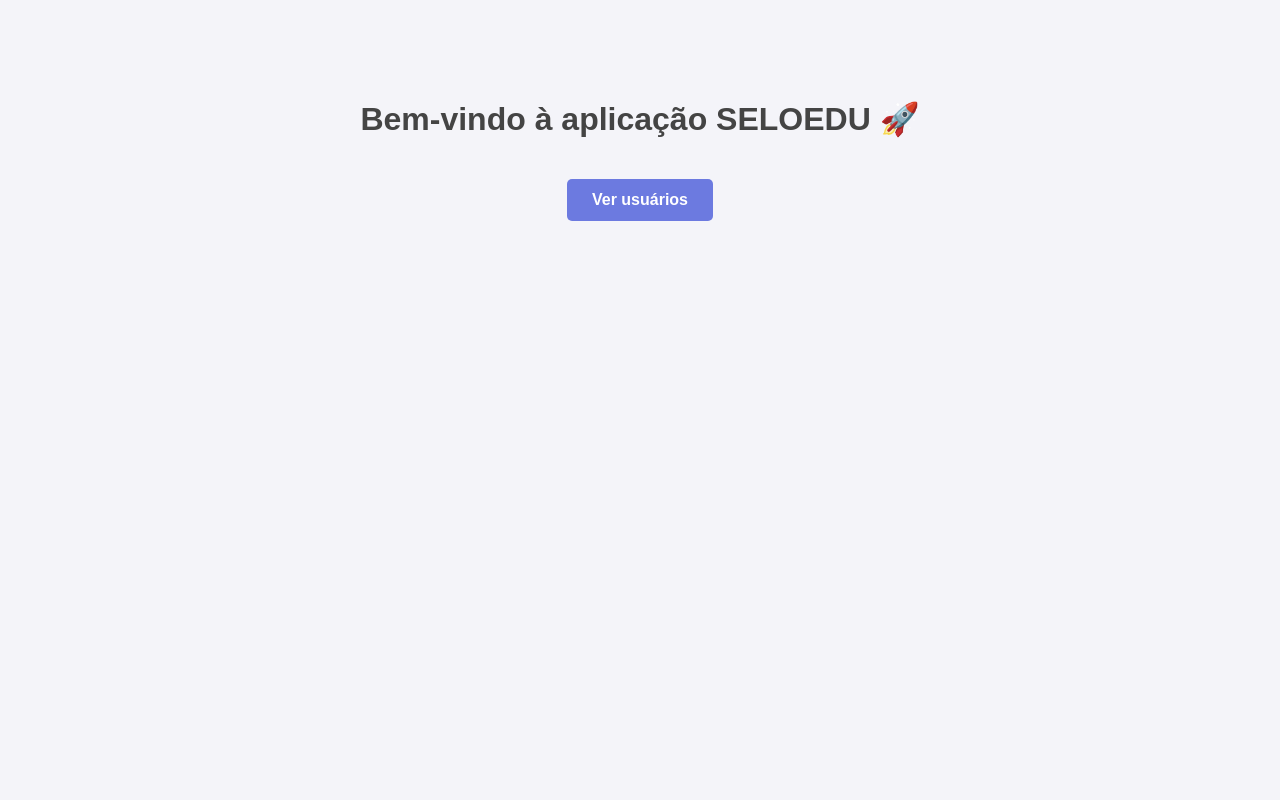
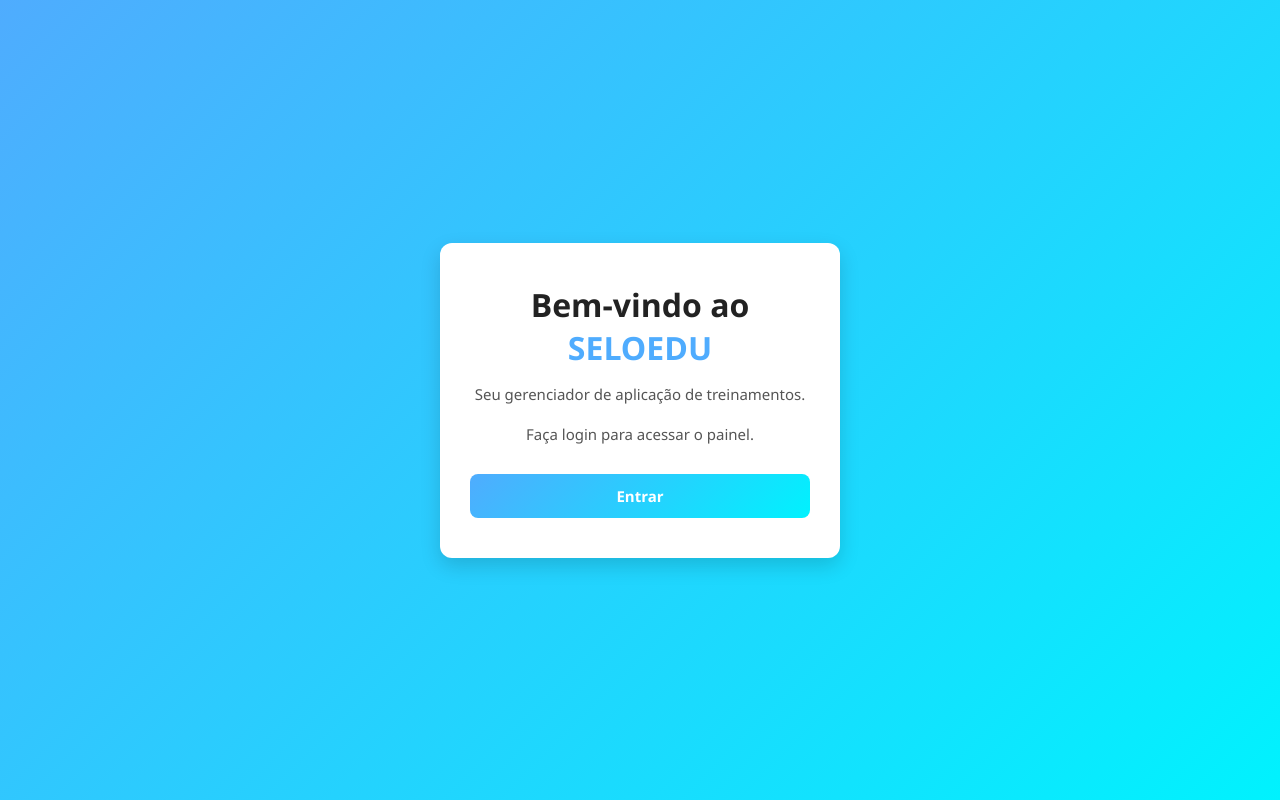
Before and after one commit to brunnolink/SELOEDU, a Flask app: page / in a window 1280 px wide. Run offline with Flask 3, Linux system fonts and the light colour scheme.

Commit message:
feat: -new page home, new forms login and new activitie done

```diff
--- a/src/app.py
+++ b/src/app.py
@@ -1,24 +1,17 @@
-from flask import Flask, render_template
+from flask import Flask, render_template, redirect, url_for, request
 
 app = Flask(__name__)
 
-users = [
-    {"id": 1, "name": "Jose Mauricio", "email": "joseMauricio@email.com", "perfil": "Professor", "status": "Ativo"},
-    {"id": 2, "name": "Brunno", "email": "brunno@email.com", "perfil": "Estudante", "status": "Inativo"},
-    {"id": 3, "name": "Carla", "email": "carla@email.com", "perfil": "Professor", "status": "Ativo"},
-    {"id": 4, "name": "Daniel", "email": "daniel@email.com", "perfil": "Estudante", "status": "Ativo"},
-    {"id": 5, "name": "Eduarda", "email": "eduarda@email.com", "perfil": "Admin", "status": "Inativo"},
-    {"id": 6, "name": "Felipe", "email": "felipe@email.com", "perfil": "Estudante", "status": "Ativo"},
-    {"id": 7, "name": "Gabriela", "email": "gabriela@email.com", "perfil": "Professor", "status": "Ativo"},
-]
+@app.route("/")
+def home():
+    return render_template("home.html")
 
-@app.route("/")
-def index():
-    return render_template("index.html")
+@app.route("/login", methods=["GET", "POST"])
+def login():
+    if request.method == "POST":
 
-@app.route("/users")
-def listar_usuarios():
-    return render_template("users.html", users=users)
+        return redirect(url_for("home"))
+    return render_template("auth/login.html")
 
 if __name__ == "__main__":
     app.run(debug=True)
--- a/src/static/style.css
+++ b/src/static/style.css
@@ -1,90 +1,91 @@
+* {
+  margin: 0;
+  padding: 0;
+  box-sizing: border-box;
+}
+
 body {
-  font-family: Arial, sans-serif;
-  margin: 30px;
-  background-color: #f4f4f9;
+  font-family: 'Segoe UI', Tahoma, Geneva, Verdana, sans-serif;
+  background: linear-gradient(135deg, #4facfe, #00f2fe);
+  height: 100vh;
+  display: flex;
+  align-items: center;
+  justify-content: center;
   color: #333;
 }
+
 .container {
+  width: 400px;
+  background: #fff;
+  padding: 40px 30px;
+  border-radius: 12px;
+  box-shadow: 0px 8px 20px rgba(0,0,0,0.15);
   text-align: center;
-  margin-top: 100px;
+  animation: fadeIn 0.8s ease-in-out;
 }
 
-.btn {
-  display: inline-block;
-  padding: 12px 25px;
-  background-color: #6c7ae0;
-  color: white;
-  text-decoration: none;
-  font-weight: bold;
-  border-radius: 5px;
-  transition: background-color 0.3s ease;
+@keyframes fadeIn {
+  from { opacity: 0; transform: translateY(-15px); }
+  to { opacity: 1; transform: translateY(0); }
 }
 
-.btn:hover {
-  background-color: #3742fa;
+h1, h2 {
+  color: #222;
+  margin-bottom: 15px;
 }
 
-h1 {
-  text-align: center;
-  color: #444;
+p {
+  margin: 10px 0 20px;
+  font-size: 15px;
+  color: #555;
 }
 
-table {
-  width: 80%;
-  margin: 20px auto;
-  border-collapse: collapse;
-  box-shadow: 0 2px 5px rgba(0, 0, 0, 0.1);
+form {
+  text-align: left;
 }
 
-table th,
-table td {
-  padding: 10px;
-  border: 1px solid #ccc;
-  text-align: center;
+label {
+  display: block;
+  margin: 12px 0 6px;
+  font-weight: 600;
+  font-size: 14px;
+  color: #333;
 }
 
-table th {
-  background-color: #6c7ae0;
-  color: white;
+input {
+  width: 100%;
+  padding: 10px;
+  border: 1px solid #ddd;
+  border-radius: 8px;
+  margin-bottom: 12px;
+  font-size: 14px;
+  transition: 0.3s;
 }
 
-table tr:nth-child(even) {
-  background-color: #f2f2f2;
+input:focus {
+  border-color: #4facfe;
+  outline: none;
+  box-shadow: 0px 0px 5px rgba(79,172,254,0.5);
 }
 
-a {
-  display: block;
-  text-align: center;
-  margin-top: 20px;
+
+.button {
+  display: inline-block;
+  width: 100%;
+  margin-top: 10px;
+  padding: 12px 0;
+  background: linear-gradient(135deg, #4facfe, #00f2fe);
+  color: white;
+  font-size: 15px;
+  font-weight: bold;
   text-decoration: none;
-  color: #6c7ae0;
-  font-weight: bold;
+  border-radius: 8px;
+  border: none;
+  cursor: pointer;
+  transition: 0.3s;
 }
 
-a:hover {
-  color: #3742fa;
+.button:hover {
+  opacity: 0.9;
+  transform: scale(1.02);
 }
-
-.status-container {
-  display: flex;
-  justify-content: space-between;
-  align-items: center;
-}
-
-.status-text {
-  margin-left: 40%;
-}
-
-.status-dot {
-  height: 15px;
-  width: 15px;
-  border-radius: 50%;
-  display: inline-block;
-}
-.status-active {
-  background-color: #28a745;
-}
-
-.status-inactive {
-  background-color: #dc3545;
-}
--- /dev/null
+++ b/src/templates/home.html
@@ -0,0 +1,16 @@
+<!DOCTYPE html>
+<html lang="pt-br">
+<head>
+  <meta charset="UTF-8">
+  <title>SELOEDU - Home</title>
+  <link rel="stylesheet" href="{{ url_for('static', filename='style.css') }}">
+</head>
+<body>
+  <div class="container">
+    <h1>Bem-vindo ao <span style="color:#4facfe;">SELOEDU</span></h1>
+    <p>Seu gerenciador de aplicação de treinamentos.</p>
+    <p>Faça login para acessar o painel.</p>
+    <a href="{{ url_for('login') }}" class="button">Entrar</a>
+  </div>
+</body>
+</html>
--- a/src/templates/index.html
+++ /dev/null
@@ -1,16 +0,0 @@
-<!DOCTYPE html>
-<html lang="pt-br">
-<head>
-    <meta charset="UTF-8">
-    <title>SELOEDU</title>
-    <link rel="stylesheet" href="{{ url_for('static', filename='style.css') }}">
-</head>
-<body>
-    <div class="container">
-        <h1>Bem-vindo à aplicação SELOEDU 🚀</h1>
-        <p class="center">
-            <a class="btn" href="/users">Ver usuários</a>
-        </p>
-    </div>
-</body>
-</html>
```
Also changed, not shown: src/templates/auth/login.html (added, +37 -0 lines), src/templates/users.html (deleted, +0 -46 lines).
